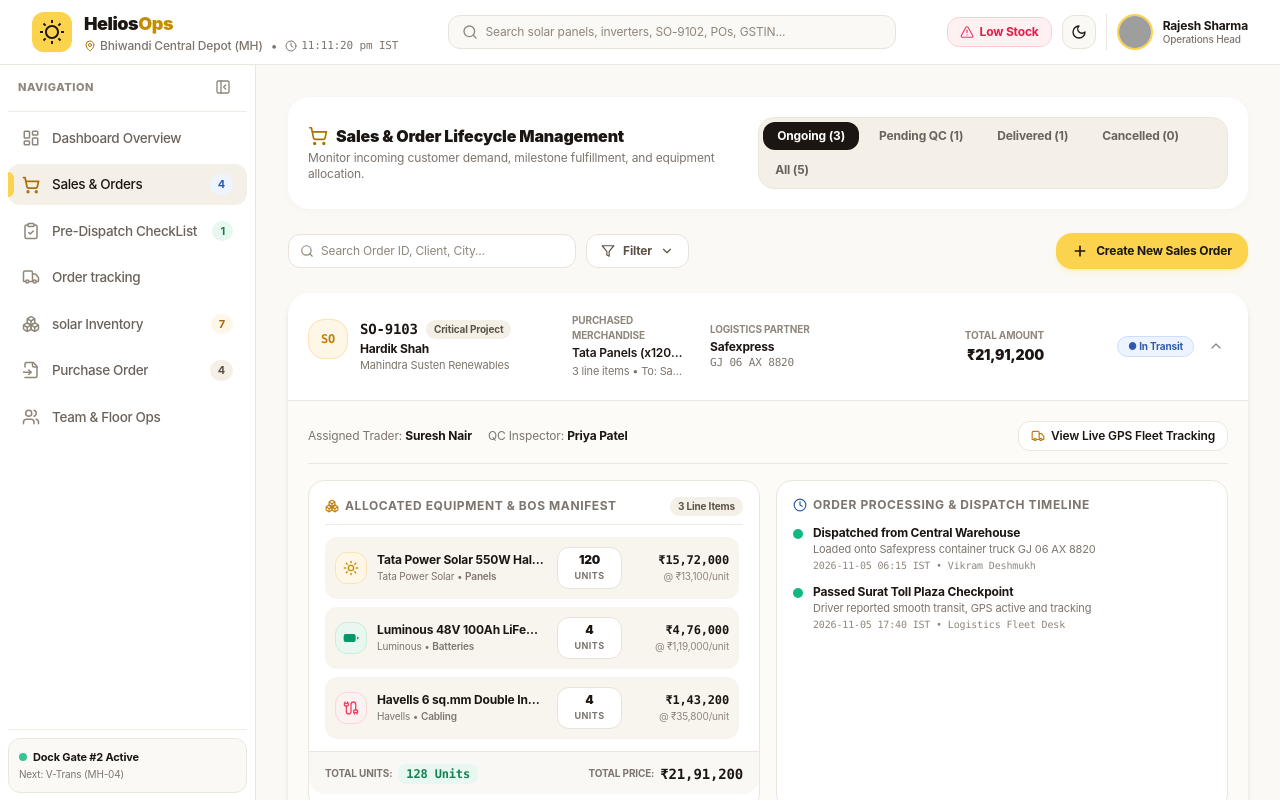
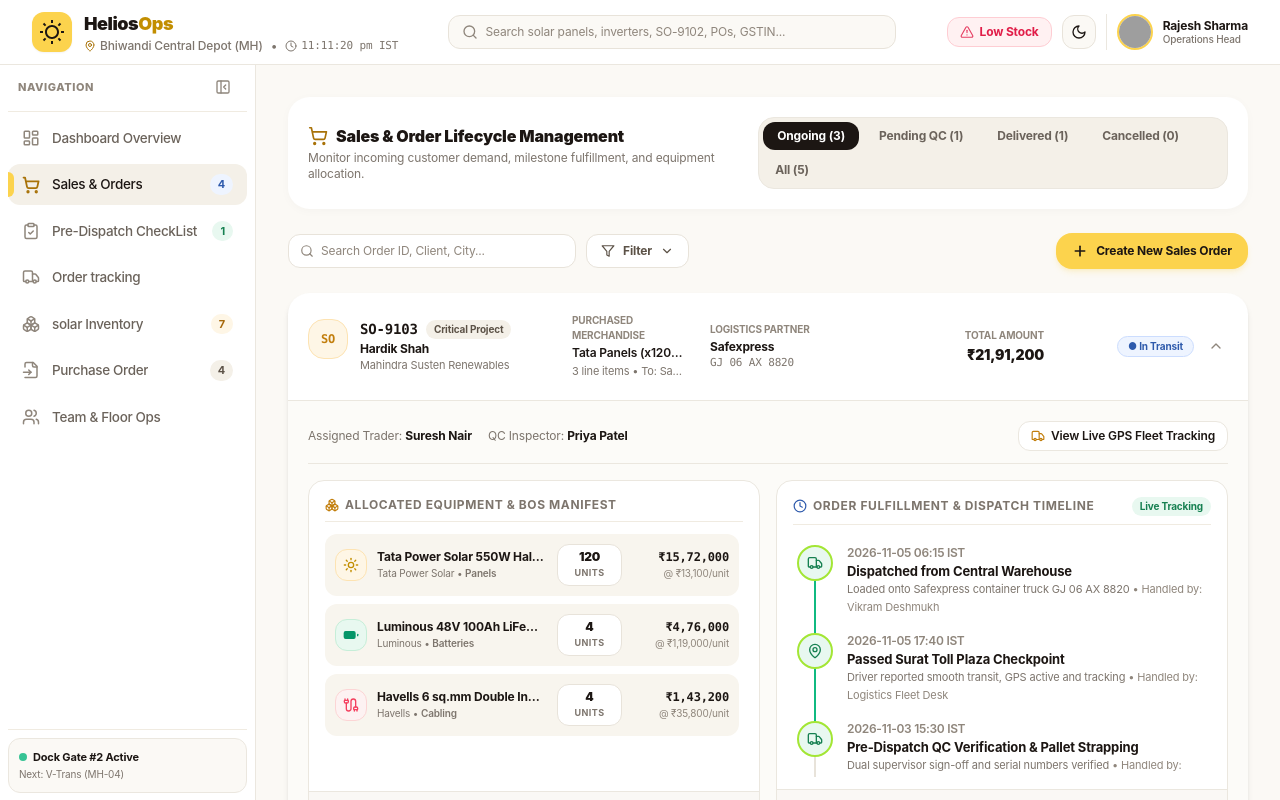
Before and after one commit to morningstar004/SolarDashBoard, a Next.js app: page /sales in a window 1280 px wide. Both pictures are taken after a click on the element 768 px from the left and 346 px from the top of the page. Shown: the top 800 px of the page. Built offline with nearby package versions, Linux system fonts and the light colour scheme; grey boxes are pictures that could not be loaded.

Commit message:
feat(sales): implement vertical stepper timeline chart inspired by reference image with time, bold content, and lighter sub-info

```diff
--- a/src/components/sales/SalesOrdersModule.tsx
+++ b/src/components/sales/SalesOrdersModule.tsx
@@ -30,6 +30,8 @@ import {
   Sun,
   Battery,
   Cable,
+  Package,
+  ClipboardCheck,
 } from 'lucide-react';
 
 const getCategoryMeta = (category: string) => {
@@ -66,6 +68,82 @@ const getCategoryMeta = (category: string) => {
         bg: 'bg-[#FDF2F2] dark:bg-[#2F1C1C] border border-[#FCD5D5] dark:border-[#4A2424]',
       };
   }
+};
+
+const getTimelineIcon = (title: string) => {
+  const t = title.toLowerCase();
+  if (t.includes('deliver') || t.includes('pod') || t.includes('accepted') || t.includes('signed')) {
+    return CheckCircle2;
+  }
+  if (t.includes('dispatch') || t.includes('vehicle') || t.includes('loading') || t.includes('carrier') || t.includes('truck')) {
+    return Truck;
+  }
+  if (t.includes('transit') || t.includes('toll') || t.includes('checkpoint') || t.includes('highway') || t.includes('route')) {
+    return MapPin;
+  }
+  if (t.includes('qc') || t.includes('inspection') || t.includes('staging') || t.includes('verified') || t.includes('confirmed')) {
+    return ClipboardCheck;
+  }
+  return Package;
+};
+
+const getOrderTimelineSteps = (order: Order) => {
+  const existing = order.timeline || [];
+  if (existing.length >= 3) {
+    return existing;
+  }
+
+  const steps = [...existing];
+  const isDelivered = order.status === 'Delivered';
+  const isInTransit = order.status === 'In Transit' || isDelivered;
+  const isQCApproved = order.status === 'Pre-Dispatch Approved' || isInTransit;
+
+  const hasQC = steps.some((s) => s.title.toLowerCase().includes('qc') || s.title.toLowerCase().includes('inspection'));
+  const hasDispatch = steps.some((s) => s.title.toLowerCase().includes('dispatch'));
+  const hasInTransit = steps.some((s) => s.title.toLowerCase().includes('transit') || s.title.toLowerCase().includes('toll'));
+  const hasDelivered = steps.some((s) => s.title.toLowerCase().includes('deliver'));
+
+  if (!hasQC) {
+    steps.push({
+      title: 'Pre-Dispatch QC Verification & Pallet Strapping',
+      timestamp: isQCApproved ? `${order.orderDate} 15:30 IST` : 'Pending Inspection',
+      description: isQCApproved ? 'Dual supervisor sign-off and serial numbers verified' : 'Awaiting quality check and tamper seal verification',
+      operator: order.assignedInspector || 'Priya Patel',
+      completed: isQCApproved,
+    });
+  }
+
+  if (!hasDispatch) {
+    steps.push({
+      title: 'Dispatched from Central Warehouse',
+      timestamp: isInTransit ? (order.logistics.dispatchedAt || `${order.orderDate} 18:45 IST`) : 'Awaiting Loading Sign-off',
+      description: `${order.logistics.partner} (${order.logistics.vehicleNumber}) • Bay #2 loading dock`,
+      operator: 'Vikram Deshmukh',
+      completed: isInTransit,
+    });
+  }
+
+  if (!hasInTransit) {
+    steps.push({
+      title: 'Transit Gateway Checkpoint (NH-48)',
+      timestamp: isInTransit ? 'Live Fleet GPS Active' : 'Pending Departure',
+      description: `Driver ${order.logistics.driverName} • Estimated delivery by ${order.logistics.estimatedDeliveryDate}`,
+      operator: order.logistics.partner,
+      completed: isInTransit,
+    });
+  }
+
+  if (!hasDelivered) {
+    steps.push({
+      title: 'Site Delivery & Customer POD Sign-off',
+      timestamp: isDelivered ? (order.logistics.deliveredAt || 'Delivered') : 'Pending Site Arrival',
+      description: `Consignee ${order.customer.company} • Destination: ${order.customer.destinationCity}`,
+      operator: order.customer.name,
+      completed: isDelivered,
+    });
+  }
+
+  return steps;
 };
 
 export const SalesOrdersModule: React.FC = () => {
@@ -663,7 +741,7 @@ export const SalesOrdersModule: React.FC = () => {
                 {/* Main Order Row - Grid with Fixed Column Widths across all orders */}
                 <div
                   onClick={() => toggleExpand(order.id)}
-                  className="grid grid-cols-1 md:grid-cols-[240px_1fr_180px_130px_160px] items-center gap-4 lg:gap-6 p-5 cursor-pointer"
+                  className="items-center gap-4 lg:gap-6 grid grid-cols-1 md:grid-cols-[240px_1fr_180px_130px_160px] p-5 cursor-pointer"
                 >
                   {/* Column 1: Order ID & Customer (Fixed 240px) */}
                   <div className="flex items-start gap-3 min-w-0">
@@ -722,13 +800,13 @@ export const SalesOrdersModule: React.FC = () => {
                   </div>
 
                   {/* Column 5: Status & Expand Toggle (Fixed 160px) */}
-                  <div className="flex items-center justify-between md:justify-end gap-2.5 min-w-0">
+                  <div className="flex justify-between md:justify-end items-center gap-2.5 min-w-0">
                     <span
                       className={`px-2.5 py-0.5 rounded-full text-[10px] font-bold border whitespace-nowrap ${statusBadgeColor}`}
                     >
                       ● {order.status}
                     </span>
-                    <div className="p-1 rounded-lg text-[#8F867C] hover:bg-[#F4F0E8] dark:hover:bg-[#28201A] shrink-0">
+                    <div className="hover:bg-[#F4F0E8] dark:hover:bg-[#28201A] p-1 rounded-lg text-[#8F867C] shrink-0">
                       {isExpanded ? (
                         <ChevronUp className="w-4 h-4 text-[#8F867C]" />
                       ) : (
@@ -787,19 +865,16 @@ export const SalesOrdersModule: React.FC = () => {
 
                     <div className="gap-4 grid grid-cols-1 lg:grid-cols-2">
                       {/* Left: Equipment Preview with Category SVGs, Separate Quantity & Amount, and Bottom Totals */}
-                      <div className="space-y-3 bg-white dark:bg-[#1A1512] p-4 border border-[#EBE7DF] dark:border-[#2D2520] rounded-2xl flex flex-col justify-between">
-                        <div>
-                          <div className="flex items-center justify-between pb-2 mb-2 border-b border-[#F0EBE1] dark:border-[#2D2520]">
+                      <div className="flex flex-col justify-between space-y-3 bg-white dark:bg-[#1A1512] p-4 border border-[#EBE7DF] dark:border-[#2D2520] rounded-2xl">
+                        <div>
+                          <div className="flex justify-between items-center mb-2 pb-2 border-[#F0EBE1] dark:border-[#2D2520] border-b">
                             <h4 className="flex items-center gap-1.5 font-bold text-[#7D756D] dark:text-[#A89F95] text-xs uppercase tracking-wider">
                               <Boxes className="w-3.5 h-3.5 text-[#C27E0C] dark:text-[#FCD34D]" />
                               <span>Allocated Equipment & BOS Manifest</span>
                             </h4>
-                            <span className="text-[10px] font-bold px-2 py-0.5 rounded-full bg-[#F4F0E8] dark:bg-[#28201A] text-[#5C5247] dark:text-[#D4CCC0]">
-                              {order.items.length} Line Items
-                            </span>
-                          </div>
-
-                          <div className="space-y-2 pt-1 max-h-60 overflow-y-auto pr-1">
+                          </div>
+
+                          <div className="space-y-2 pt-1 pr-1 max-h-60 overflow-y-auto">
                             {order.items.map((item) => {
                               const meta = getCategoryMeta(item.category);
                               const CategoryIcon = meta.icon;
@@ -807,10 +882,10 @@ export const SalesOrdersModule: React.FC = () => {
                               return (
                                 <div
                                   key={item.productId}
-                                  className="flex items-center justify-between gap-3 bg-[#F8F5EE] dark:bg-[#221B17] p-2.5 rounded-xl text-xs hover:bg-[#F4EFE6] dark:hover:bg-[#28201A] transition-colors"
+                                  className="flex justify-between items-center gap-3 bg-[#F8F5EE] hover:bg-[#F4EFE6] dark:bg-[#221B17] dark:hover:bg-[#28201A] p-2.5 rounded-xl text-xs transition-colors"
                                 >
                                   {/* First: SVG visual representation of product type */}
-                                  <div className="flex items-center gap-2.5 min-w-0 flex-1">
+                                  <div className="flex flex-1 items-center gap-2.5 min-w-0">
                                     <div
                                       className={`flex items-center justify-center w-8 h-8 rounded-xl ${meta.bg} shrink-0`}
                                       title={item.category}
@@ -818,7 +893,7 @@ export const SalesOrdersModule: React.FC = () => {
                                       <CategoryIcon className={`w-4 h-4 ${meta.color}`} />
                                     </div>
                                     <div className="min-w-0">
-                                      <span className="font-bold text-[#1C1613] dark:text-[#F7F4EF] truncate block">
+                                      <span className="block font-bold text-[#1C1613] dark:text-[#F7F4EF] truncate">
                                         {item.productName}
                                       </span>
                                       <div className="text-[#7D756D] text-[10px] dark:text-[#A89F95] truncate">
@@ -828,17 +903,17 @@ export const SalesOrdersModule: React.FC = () => {
                                   </div>
 
                                   {/* Separate Quantity / Unit Section */}
-                                  <div className="text-center px-2.5 py-1 rounded-xl bg-white dark:bg-[#1A1512] border border-[#E8E3DA] dark:border-[#2D2520] shrink-0 min-w-[65px]">
+                                  <div className="bg-white dark:bg-[#1A1512] px-2.5 py-1 border border-[#E8E3DA] dark:border-[#2D2520] rounded-xl min-w-[65px] text-center shrink-0">
                                     <div className="font-black text-[#1C1613] dark:text-white text-xs">
                                       {item.requiredQty}
                                     </div>
-                                    <div className="text-[9px] text-[#7D756D] dark:text-[#A89F95] uppercase font-bold tracking-wider">
+                                    <div className="font-bold text-[#7D756D] text-[9px] dark:text-[#A89F95] uppercase tracking-wider">
                                       Units
                                     </div>
                                   </div>
 
                                   {/* Separate Amount Section */}
-                                  <div className="text-right min-w-[95px] shrink-0">
+                                  <div className="min-w-[95px] text-right shrink-0">
                                     <div className="font-mono font-black text-[#1C1613] dark:text-[#FCD34D] text-xs">
                                       ₹{(item.requiredQty * item.unitPrice).toLocaleString('en-IN')}
                                     </div>
@@ -853,54 +928,117 @@ export const SalesOrdersModule: React.FC = () => {
                         </div>
 
                         {/* Bottom Total Units & Price Bar */}
+                        <div className="flex justify-between items-center bg-[#FAF8F5] dark:bg-[#201915] -mx-4 mt-3 -mb-4 px-4 py-2.5 pt-3 border-[#EBE7DF] dark:border-[#2D2520] border-t rounded-b-2xl">
+                          <div className="flex items-center gap-1.5">
+                            <span className="font-bold text-[#7D756D] text-[10px] dark:text-[#A89F95] uppercase">
+                              Total Units:
+                            </span>
+                            <span className="bg-[#E8F8F0] dark:bg-[#1A2D22] px-2 py-0.5 rounded-lg font-mono font-black text-[#168051] dark:text-[#78E0A9] text-xs">
+                              {order.items.reduce((acc, i) => acc + i.requiredQty, 0)} Units
+                            </span>
+                          </div>
+
+                          <div className="flex items-center gap-1.5">
+                            <span className="font-bold text-[#7D756D] text-[10px] dark:text-[#A89F95] uppercase">
+                              Total Price:
+                            </span>
+                            <span className="font-mono font-black text-[#1C1613] dark:text-[#FCD34D] text-xs sm:text-sm">
+                              ₹{order.items.reduce((acc, i) => acc + i.requiredQty * i.unitPrice, 0).toLocaleString('en-IN')}
+                            </span>
+                          </div>
+                        </div>
+                      </div>
+
+                      {/* Right: Milestone Timeline Stepper Chart */}
+                      <div className="space-y-3 bg-white dark:bg-[#1A1512] p-4 border border-[#EBE7DF] dark:border-[#2D2520] rounded-2xl flex flex-col justify-between">
+                        <div>
+                          <div className="flex items-center justify-between pb-2 mb-3 border-b border-[#F0EBE1] dark:border-[#2D2520]">
+                            <h4 className="flex items-center gap-1.5 font-bold text-[#7D756D] dark:text-[#A89F95] text-xs uppercase tracking-wider">
+                              <Clock className="w-3.5 h-3.5 text-[#2E5AAC] dark:text-[#93B4F5]" />
+                              <span>Order Fulfillment & Dispatch Timeline</span>
+                            </h4>
+                            <span className="text-[10px] font-bold px-2 py-0.5 rounded-full bg-[#E8F8F0] dark:bg-[#1A2D22] text-[#168051] dark:text-[#78E0A9]">
+                              Live Tracking
+                            </span>
+                          </div>
+
+                          <div className="pt-2 px-1 space-y-0 max-h-60 overflow-y-auto pr-1">
+                            {getOrderTimelineSteps(order).map((event, idx, arr) => {
+                              const isLast = idx === arr.length - 1;
+                              const isCompleted = event.completed;
+                              const StepIcon = getTimelineIcon(event.title);
+
+                              return (
+                                <div key={idx} className="relative flex items-start gap-3.5">
+                                  {/* Vertical connecting line */}
+                                  {!isLast && (
+                                    <div
+                                      className={`absolute left-[17px] top-[34px] bottom-[-2px] w-[2px] transition-colors ${
+                                        isCompleted && arr[idx + 1]?.completed
+                                          ? 'bg-emerald-500 dark:bg-emerald-400'
+                                          : 'bg-[#E8E3DA] dark:bg-[#2D2520]'
+                                      }`}
+                                    />
+                                  )}
+
+                                  {/* Circular Step Icon */}
+                                  <div
+                                    className={`relative z-10 flex items-center justify-center w-9 h-9 rounded-full transition-all shrink-0 ${
+                                      isCompleted
+                                        ? 'bg-[#E8F8F0] dark:bg-[#1A2D22] text-[#168051] dark:text-[#78E0A9] border-2 border-[#A3E635] dark:border-[#4D7C0F]'
+                                        : 'bg-[#F4F0E8] dark:bg-[#221B17] text-[#8F867C] dark:text-[#80766B] border-2 border-[#E8E3DA] dark:border-[#2D2520]'
+                                    }`}
+                                  >
+                                    <StepIcon className="w-4 h-4" />
+                                  </div>
+
+                                  {/* Content: Time (medium), Title (bold), Sub-info (lighter) */}
+                                  <div className="flex-1 min-w-0 pb-4">
+                                    {/* 1. Time in medium size */}
+                                    <div className="text-xs font-semibold text-[#8F867C] dark:text-[#A89F95] tracking-tight">
+                                      {event.timestamp}
+                                    </div>
+
+                                    {/* 2. Main content similar sized in bold */}
+                                    <div className="text-xs sm:text-[13px] font-bold text-[#1C1613] dark:text-[#FAF7F2] leading-tight mt-0.5">
+                                      {event.title}
+                                    </div>
+
+                                    {/* 3. Sub information in lighter tone and smaller size */}
+                                    <div className="text-[11px] text-[#7D756D] dark:text-[#A89F95] leading-relaxed mt-0.5">
+                                      {event.description}
+                                      {event.operator && (
+                                        <span className="text-[#8F867C] dark:text-[#80766B]">
+                                          {' '}• Handled by: {event.operator}
+                                        </span>
+                                      )}
+                                    </div>
+                                  </div>
+                                </div>
+                              );
+                            })}
+                          </div>
+                        </div>
+
+                        {/* Bottom Status Summary Bar */}
                         <div className="flex items-center justify-between pt-3 mt-3 border-t border-[#EBE7DF] dark:border-[#2D2520] bg-[#FAF8F5] dark:bg-[#201915] -mx-4 -mb-4 px-4 py-2.5 rounded-b-2xl">
                           <div className="flex items-center gap-1.5">
                             <span className="text-[10px] font-bold text-[#7D756D] dark:text-[#A89F95] uppercase">
-                              Total Units:
-                            </span>
-                            <span className="font-black font-mono text-xs px-2 py-0.5 rounded-lg bg-[#E8F8F0] text-[#168051] dark:bg-[#1A2D22] dark:text-[#78E0A9]">
-                              {order.items.reduce((acc, i) => acc + i.requiredQty, 0)} Units
+                              Current Stage:
+                            </span>
+                            <span className="font-bold text-xs px-2 py-0.5 rounded-lg bg-[#FCD34D]/20 text-[#8B6200] dark:text-[#FCD34D] border border-[#FCD34D]/30">
+                              {order.status}
                             </span>
                           </div>
 
                           <div className="flex items-center gap-1.5">
                             <span className="text-[10px] font-bold text-[#7D756D] dark:text-[#A89F95] uppercase">
-                              Total Price:
-                            </span>
-                            <span className="font-black font-mono text-xs sm:text-sm text-[#1C1613] dark:text-[#FCD34D]">
-                              ₹{order.items.reduce((acc, i) => acc + i.requiredQty * i.unitPrice, 0).toLocaleString('en-IN')}
-                            </span>
-                          </div>
-                        </div>
-                      </div>
-
-                      {/* Right: Milestone Timeline */}
-                      <div className="space-y-2 bg-white dark:bg-[#1A1512] p-4 border border-[#EBE7DF] dark:border-[#2D2520] rounded-2xl">
-                        <h4 className="flex items-center gap-1.5 font-bold text-[#7D756D] dark:text-[#A89F95] text-xs uppercase tracking-wider">
-                          <Clock className="w-3.5 h-3.5 text-[#2E5AAC] dark:text-[#93B4F5]" />
-                          <span>Order Processing & Dispatch Timeline</span>
-                        </h4>
-
-                        <div className="space-y-2.5 pt-1">
-                          {order.timeline.map((event, idx) => (
-                            <div key={idx} className="flex items-start gap-2.5 text-xs">
-                              <div
-                                className={`w-2.5 h-2.5 rounded-full mt-1 shrink-0 ${event.completed ? 'bg-emerald-500' : 'bg-[#DBD5C8]'
-                                  }`}
-                              ></div>
-                              <div>
-                                <p className="font-bold text-[#1C1613] dark:text-[#F7F4EF]">
-                                  {event.title}
-                                </p>
-                                <p className="text-[#7D756D] text-[11px] dark:text-[#A89F95]">
-                                  {event.description}
-                                </p>
-                                <span className="font-mono text-[#8F867C] text-[10px]">
-                                  {event.timestamp} • {event.operator}
-                                </span>
-                              </div>
-                            </div>
-                          ))}
+                              Target Delivery:
+                            </span>
+                            <span className="font-mono font-bold text-xs text-[#1C1613] dark:text-[#FAF7F2]">
+                              {order.logistics.estimatedDeliveryDate.split('(')[0].trim()}
+                            </span>
+                          </div>
                         </div>
                       </div>
                     </div>
@@ -1154,8 +1292,7 @@ export const SalesOrdersModule: React.FC = () => {
                         type="button"
                         key={urg}
                         onClick={() => setNewUrgency(urg)}
-                        className={`px-2.5 py-1 rounded-lg text-[10px] font-bold transition-all ${
-                          newUrgency === urg
+                        className={`px-2.5 py-1 rounded-lg text-[10px] font-bold transition-all ${newUrgency === urg
                             ? urg === 'Critical Project'
                               ? 'bg-rose-600 text-white shadow-xs'
                               : 'bg-[#1C1613] text-white dark:bg-[#FCD34D] dark:text-[#1C1613] shadow-xs'
```
Lines whose indentation alone changed are shown as unchanged.
